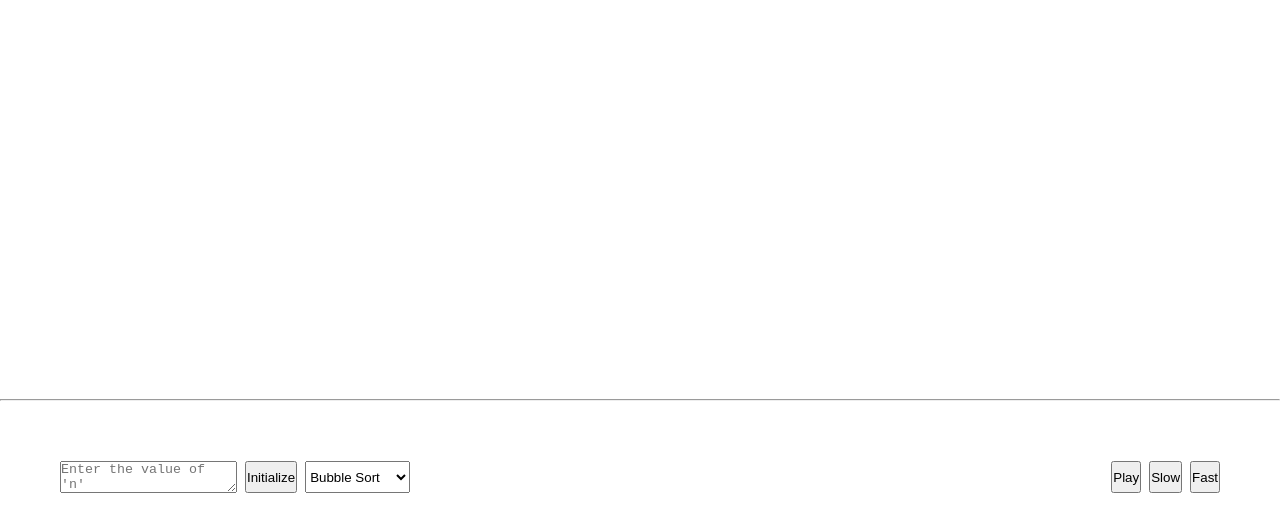
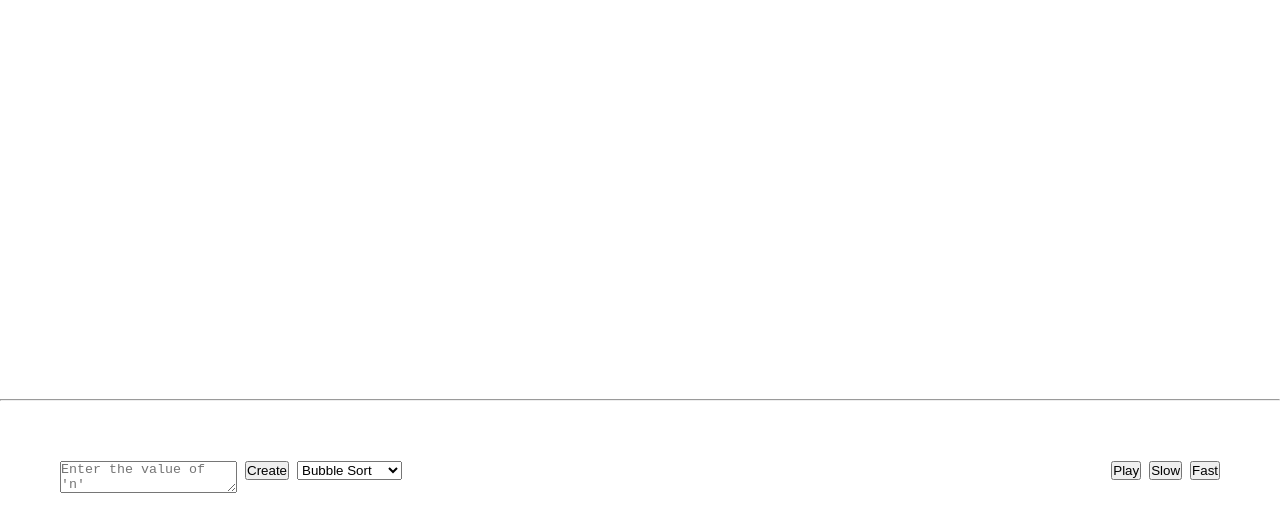
Before and after one commit to Aashu47/SortingVisualizerProject, a plain HTML site: page index.html in a window 1280 px wide. Shown: the part 79-610 px from the top of the page. Drawn offline with Linux system fonts and the light colour scheme.

Commit message:
updated html

```diff
--- a/index.html
+++ b/index.html
@@ -16,31 +16,42 @@
 
     <div class="initlizeButtons">
 
+        <div class="button-org">
             <textarea id="nInput" placeholder="Enter the value of 'n'"></textarea>
+          </div>
 
-        <button onClick="init()">Initialize</button>
+          <div class="button-org">
+            <button type="button" onClick="init()">Create</button>
+          </div>
 
+          <div class="button-org">
             <select id="algorithmSelect" onChange="changeAlgorithm()">
               <option value="bubbleSort">Bubble Sort</option>
               <option value="selectionSort">Selection Sort</option>
               <option value="mergeSort">Merge Sort</option>
               <option value="quickSort">Quick Sort</option>
             </select>
-
+          </div>
     </div>
 
     <div class="playButtons">
 
-        <button onClick="play()">Play</button>
+        <div class="button-org">
+            <button type="button" onClick="play()">Play</button>
+          </div>
 
-        <button onClick="changeSpeed('slow')">Slow</button>
+          <div class="button-org">
+            <button type="button" onClick="changeSpeed('slow')">Slow</button>
+          </div>
 
-        <button onClick="changeSpeed('fast')">Fast</button>
-
+          <div class="button-org">
+            <button type="button" onClick="changeSpeed('fast')">Fast</button>
+          </div>
     </div>
 
 </div>
 
+
     <script src="script.js"></script>
 </body>
 </html>
```
Lines whose indentation alone changed are shown as unchanged.
